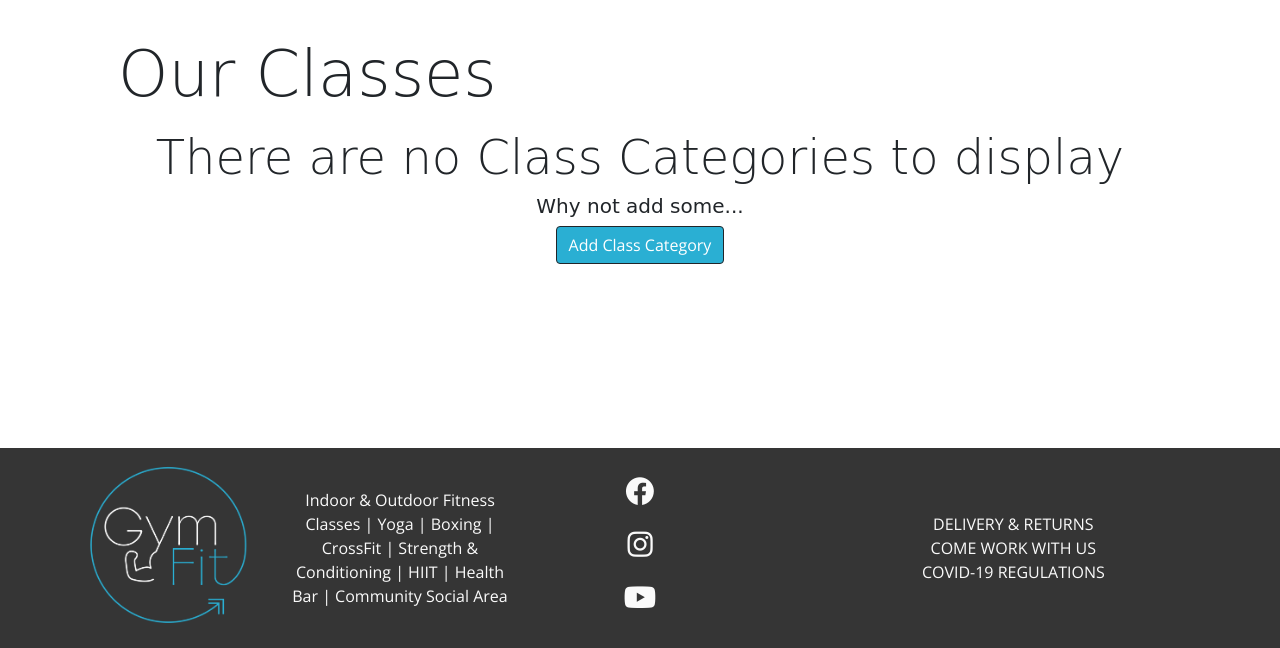
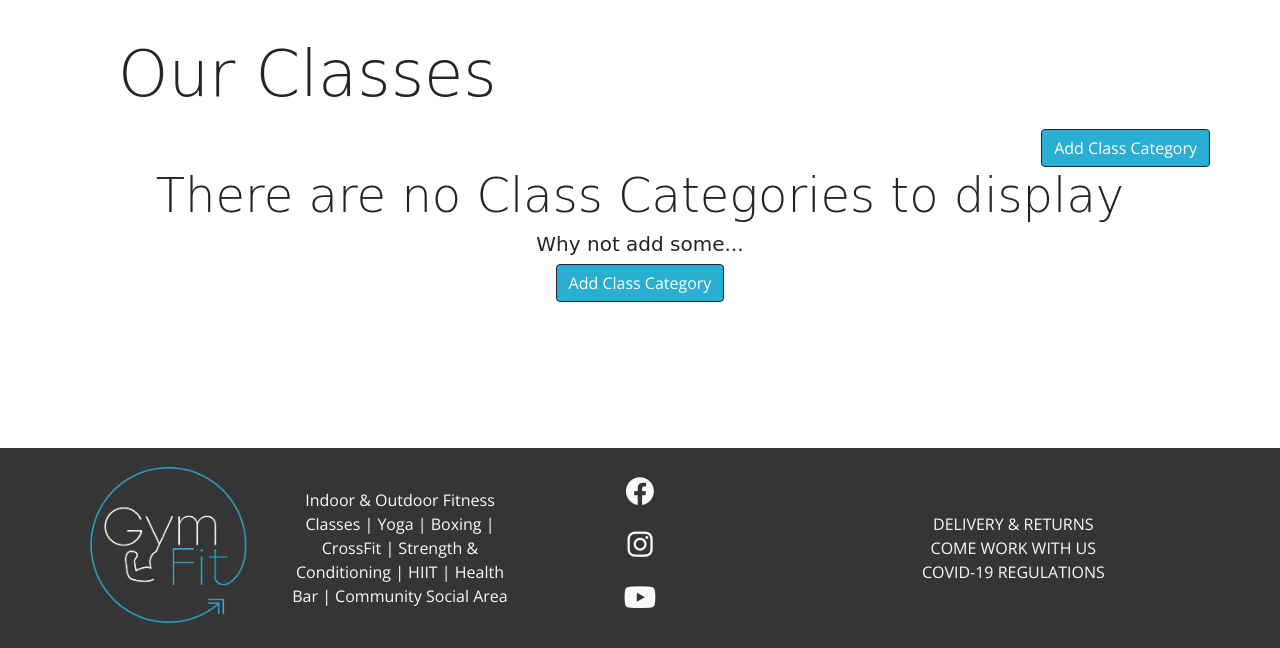
Before and after one commit to nlenno1/gym-fit-MS4, a Django app: page /classes/our_classes/ in a window 1280 px wide. Shown: the part 152-800 px from the top of the page. Run offline with Django 4.2, Linux system fonts and the light colour scheme; the visitor is signed in with stand-in values (Sample User, id 1); data comes from the database, SQL or seed files in the repository; data that the repository does not hold is empty; some libraries are stand-ins or nearby versions; some web fonts are replaced.

Commit message:
add add category class button and spacing

```diff
--- a/classes/templates/classes/our_classes.html
+++ b/classes/templates/classes/our_classes.html
@@ -16,8 +16,15 @@
 
 {% block content %}
     <section id="content" class="container g-0">
-        <h1 class="display-3 text-center text-md-start ps-md-5 mt-5 mb-3">Our Classes</h1>
-        <div class="class_category_container">
+        <h1 class="display-3 text-center text-md-start ps-md-5 mt-5 mb-3">Our Classes </h1>
+        {% if user.is_superuser %}
+            <div class="row">
+                <div class="col-12 text-center text-md-end">
+                    <a href="{% url 'add_class_category' %}" class="btn btn-dark blue-button">Add Class Category</a>
+                </div>
+            </div>
+        {% endif %}
+        <div class="class_category_container mb-5">
             <!-- Category Cards -->
             {% if class_categories|length > 0 %}
                 {% for category in class_categories %}
```
Lines whose indentation alone changed are shown as unchanged.
